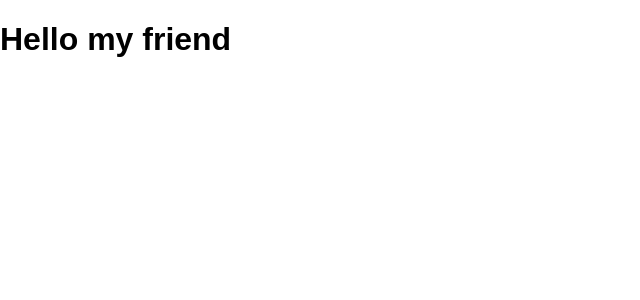
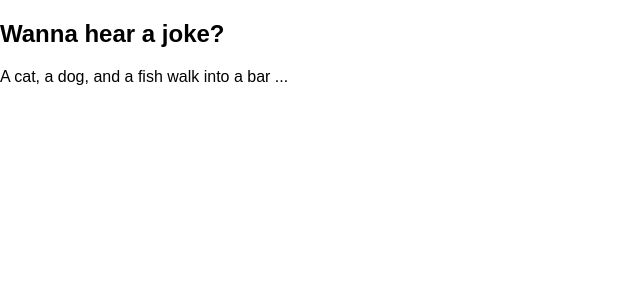
Before and after one commit to officiallyandy/egghead-free-react, a React (Create React App) app: page / in a window 1280 px wide. Shown: the top 300 px of the page, without its empty margins (0-640 px from the left). Built offline with nearby package versions, Linux system fonts and the light colour scheme; the HTML template or start-up script is replaced by a standard one.

Commit message:
added a wrapper for html content

```diff
--- a/src/App.js
+++ b/src/App.js
@@ -3,7 +3,12 @@ import React from 'react';
 // State capable component
 class App extends React.Component {
     render() {
-        return <h1>Hello my friend </h1>
+        return (
+            <section>
+                <h1>Wanna hear a joke?</h1>
+                <p>A cat, a dog, and a fish walk into a bar ... </p>
+            </section>
+        )
     }
 }
 
```
